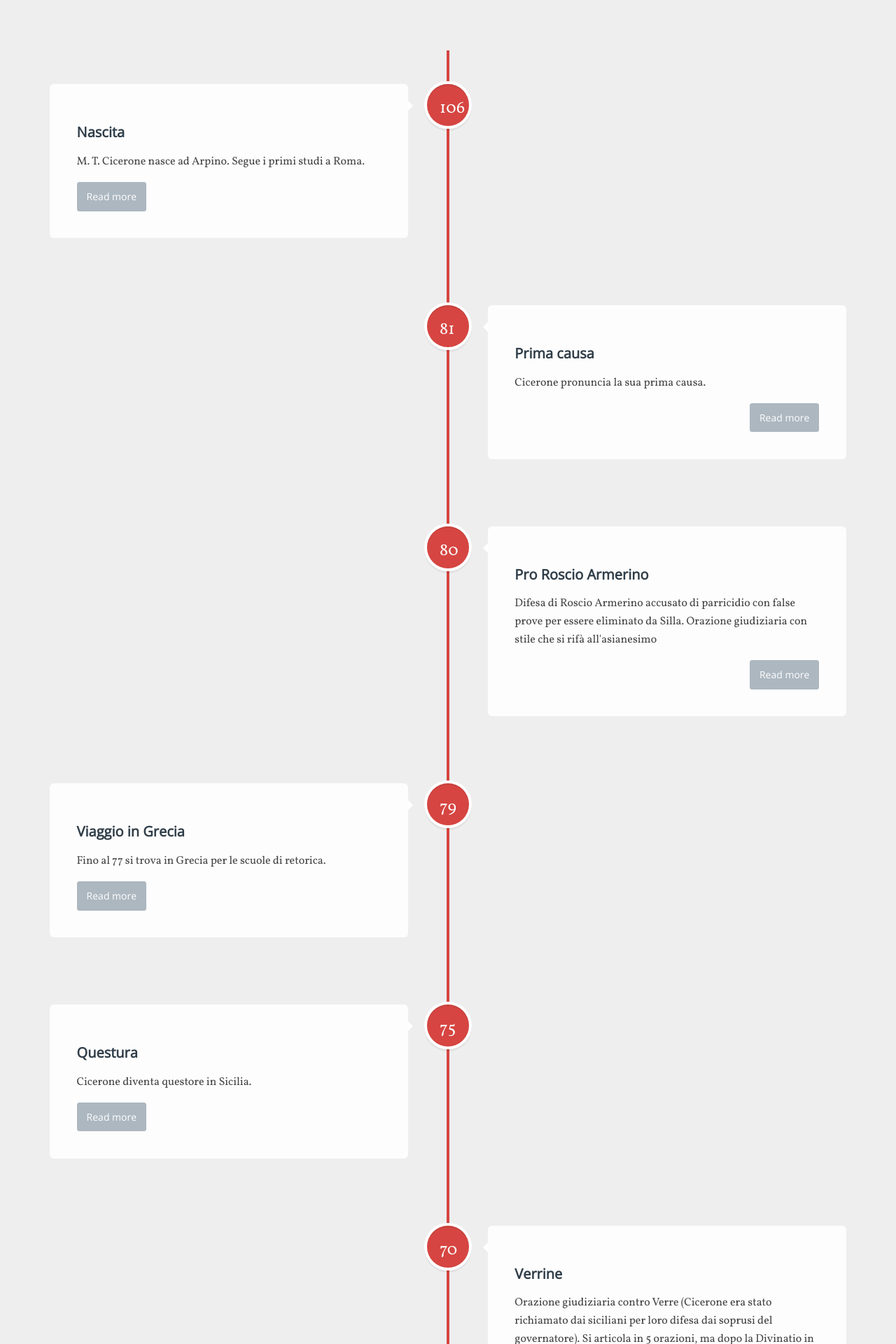
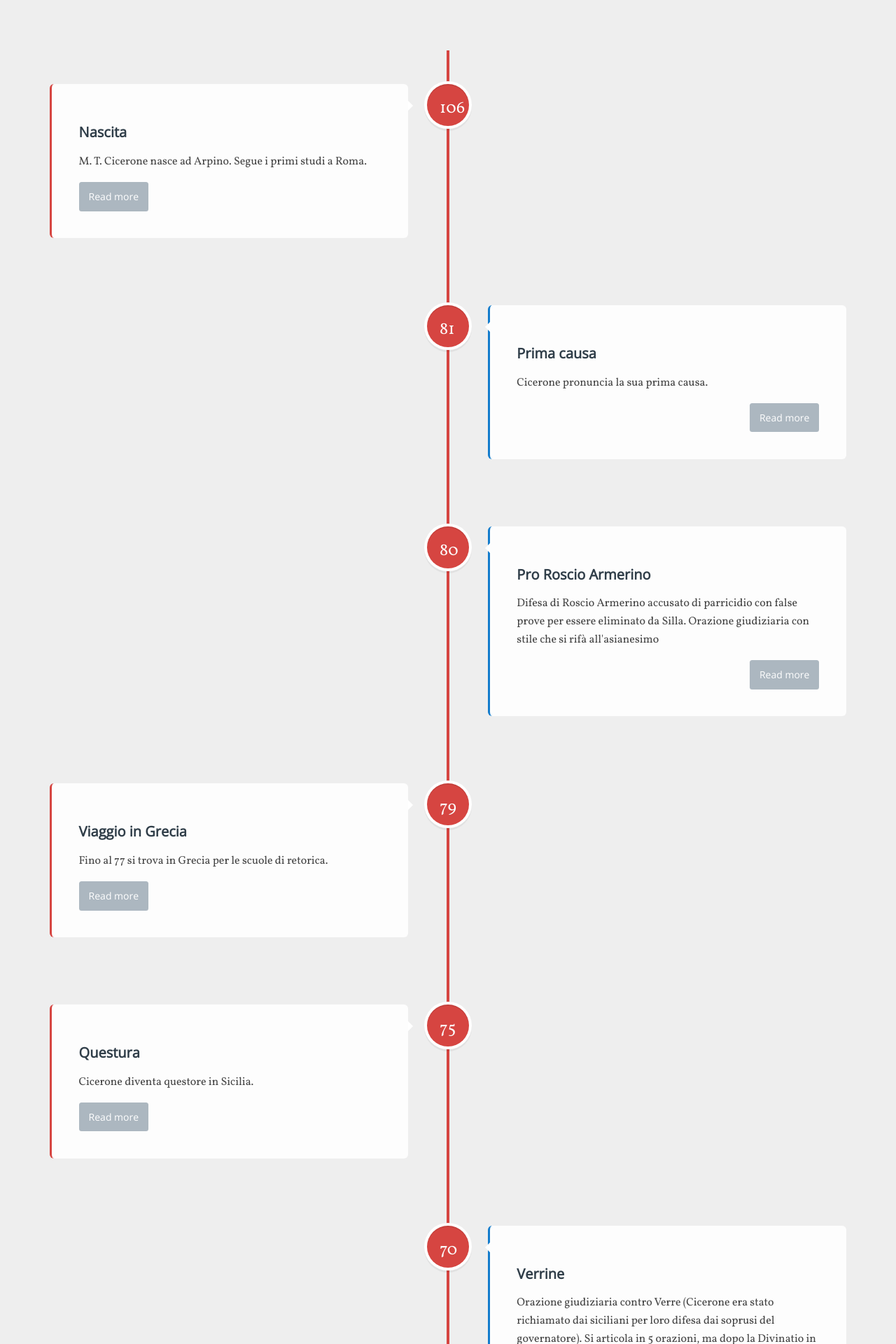
Before and after one commit to ProCicerone/ProCicerone.github.io, a Jekyll site: the page built from timeline/index.html, in a window 1280 px wide. Shown: the top 1920 px of the page at 70% size. Built offline with Jekyll 4.4.1, drawn with Linux system fonts in a browser that asks for light colours.

Commit message:
Differenzia colori per timeline-content

```diff
--- a/css/timeline.scss
+++ b/css/timeline.scss
@@ -5,6 +5,7 @@ $white: #fdfdfd;
 $grey: #eee;
 $black: #444;
 $red: #d64541;
+$blue: #147ccc;
 
 $main-font: 'Vollkorn', serif;
 $second-font: 'Open Sans', sans-serif;
@@ -48,7 +49,6 @@ h1,h2 {
 /*
 ** TIMELINE
 */
-
 #timeline {
     position: relative;
     padding: 2em 0;
@@ -216,6 +216,14 @@ h1,h2 {
     border-right: 7px solid #fff;
 }
 
+.timeline-content.right {
+    border-left: medium solid $red;
+}
+
+.timeline-content.left {
+    border-left: medium solid $blue;
+}
+
 @media only screen and (min-width: 768px) {
     .timeline-content h2 {
         font-size: 20px;
```
